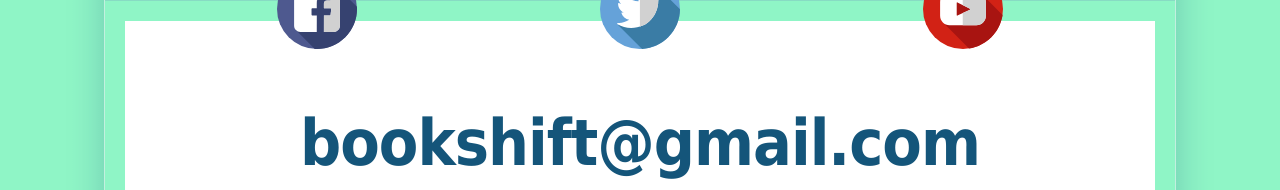
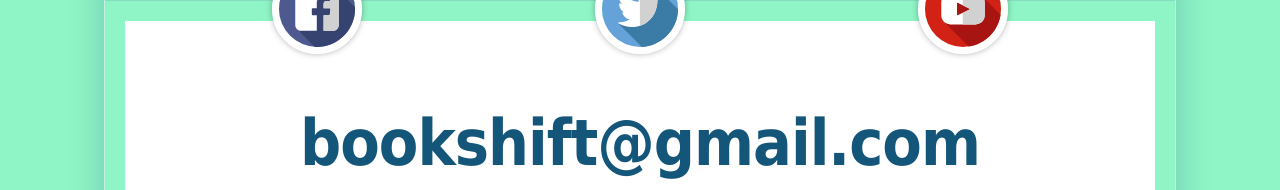
Before and after one commit to poorojepse/bookshift, a Jekyll site: the page built from contact.html, in a window 1280 px wide and 1400 px high, scrolled down 228 px. Shown: the part 748-938 px from the top of the window. Built offline with Jekyll 4.4.1, drawn with Linux system fonts in a browser that asks for light colours.

Commit message:
Add files via upload

```diff
--- a/_sass/page/contact.sass
+++ b/_sass/page/contact.sass
@@ -17,31 +17,25 @@
       iframe
          +size(100%)
 
-.contact-social
+.contact-social .socials
+   max-width: 1000px
+   margin: -37px auto 0
+   padding: 0 1rem
+   z-index: 5
+   +position(absolute, null 0 null 0)
+   +display(flex)
+   +justify-content(space-around)
 
-   .socials
-      max-width: 1000px
-      margin: -37px auto 0
-      padding: 0 1rem
-      z-index: 5
-      +position(absolute, null 0 null 0)
-      +display(flex)
-      +justify-content(space-around)
+   .social-link
+      +display(block)
+      +size(90px)
+      border-radius: 50%
+      border: 7px solid white
+      box-shadow: 0px 0px 6px 0px rgba(black, .3)
+      +transition(100ms)
 
-      .social-link
-         +display(block)
-         +size(90px)
-         border-radius: 50%
-         padding: 5px
-         +transition(100ms)
-
-         &:hover
-            +transform(scale(1.2))
-
-         img
-            border: 7px solid white
-            border-radius: 50%
-            box-shadow: 0px 0px 6px 0px rgba(black, .3)
+      &:hover
+         +transform(scale(1.2))
 
 .contact-email
    +display(block)
@@ -67,9 +61,7 @@
       .social-link
          +size(45px)
          padding: 0px
-
-         img
-            border-width: 3px
+         border-width: 4px
 
    .contact-email
       height: 150px
```
Also changed, not shown: _sass/page/support.sass (line endings or trailing spaces).
